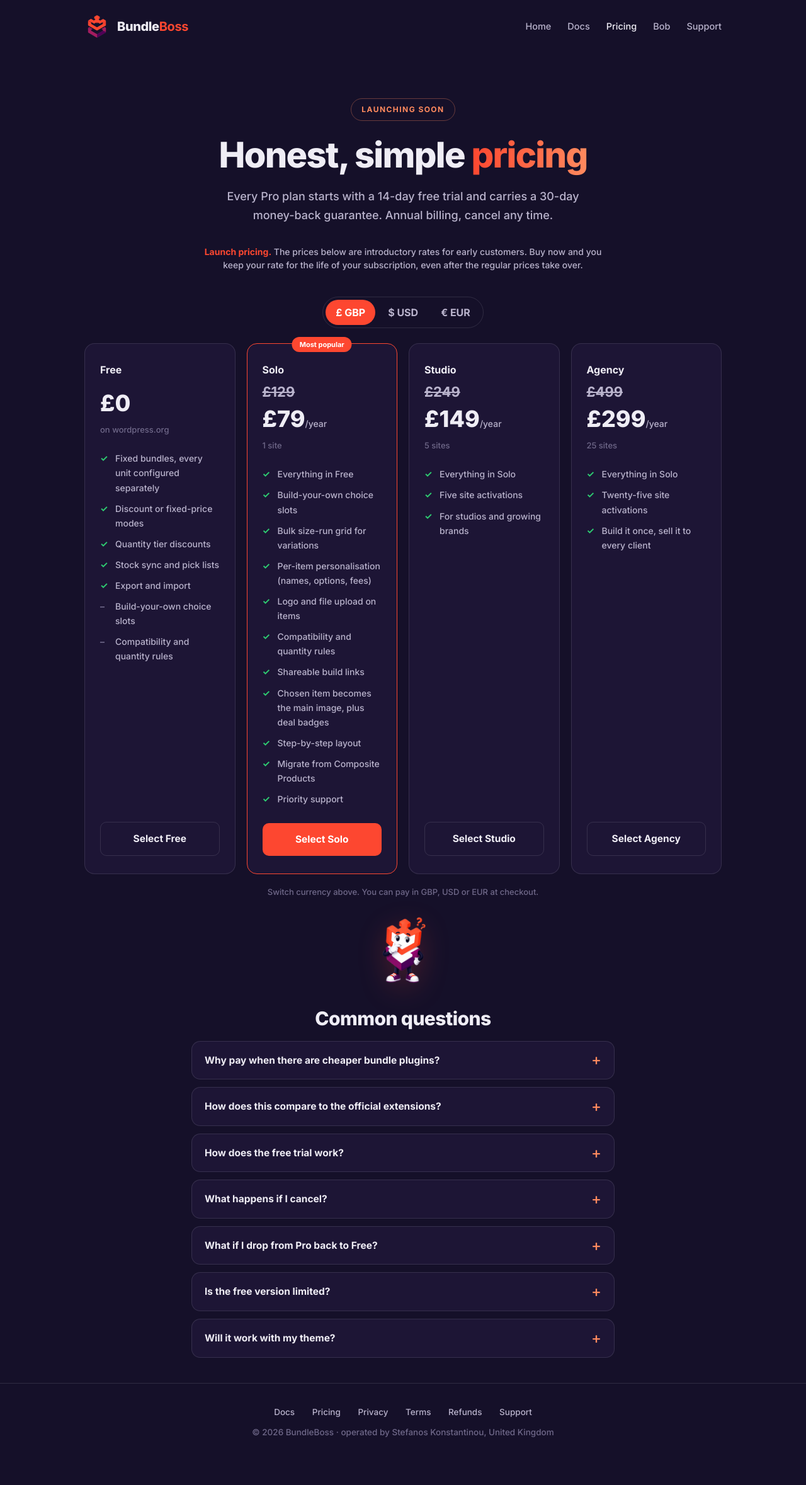
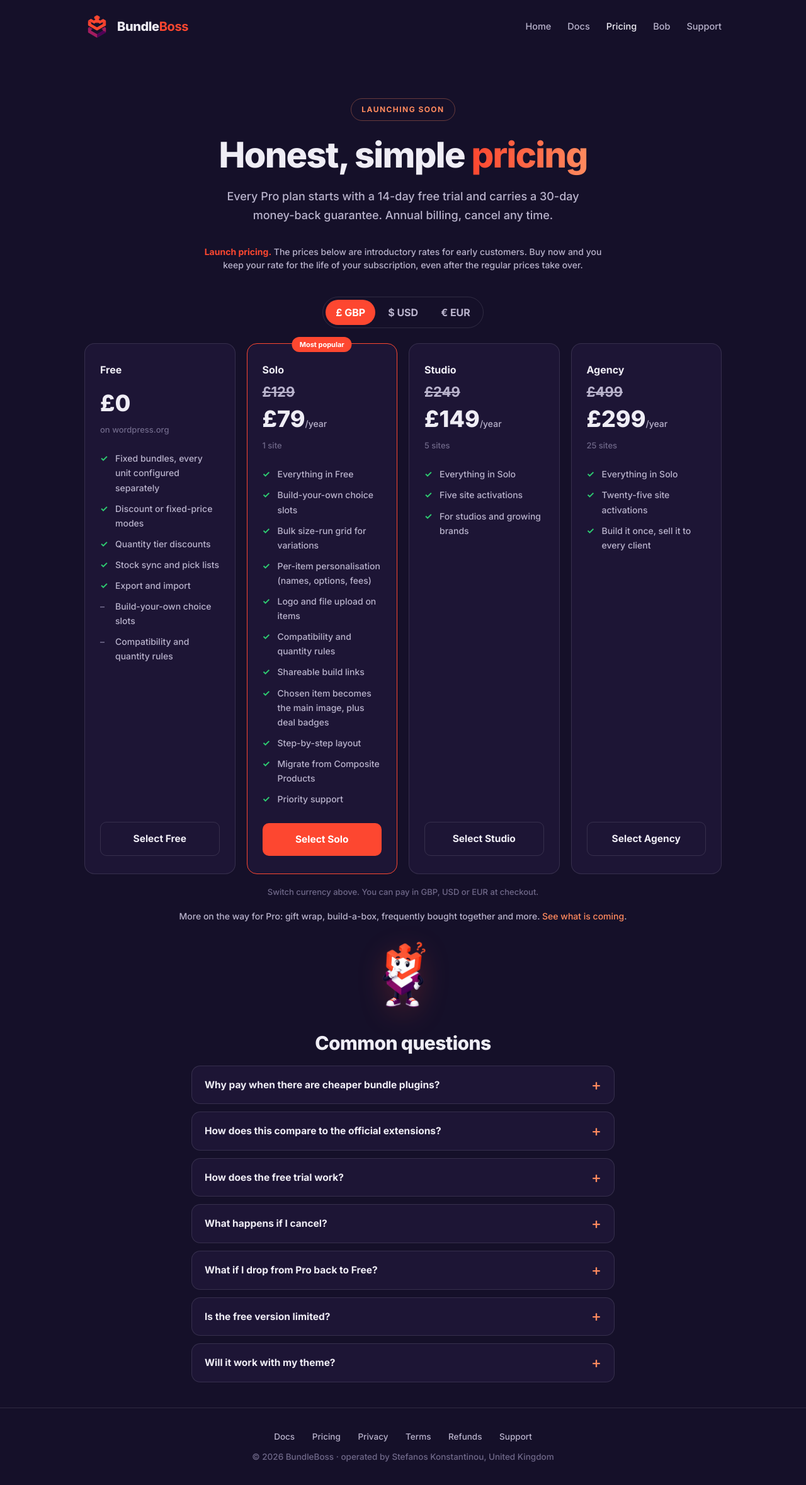
Before and after one commit to BundleBoss/website, a Jekyll site: the page pricing/index.html, which Jekyll copies as it is, in a window 1280 px wide. Shown: the whole page at 63% size. Built offline with Jekyll 4.4.1, drawn with Linux system fonts in a browser that asks for light colours; before the commit the page ends 2319 px from its top, so only the background shows below that.

Commit message:
Pricing: add a 'coming to Pro' roadmap teaser under the tiers

```diff
--- a/pricing/index.html
+++ b/pricing/index.html
@@ -101,6 +101,7 @@
     </div>
   </div>
   <p class="currency-note">Switch currency above. You can pay in GBP, USD or EUR at checkout.</p>
+  <p class="roadmap-teaser">More on the way for Pro: gift wrap, build-a-box, frequently bought together and more. <a href="/docs/whats-new/">See what is coming</a>.</p>
 </section>
 
 <div class="plan-bar" id="plan-bar" hidden>
--- a/site.css
+++ b/site.css
@@ -118,6 +118,7 @@ p.section-sub { text-align: center; color: var(--muted); margin-bottom: 40px; }
 .tier .price .was { display: block; font-size: 22px; font-weight: 600; line-height: 1; margin-bottom: 3px; color: var(--muted); text-decoration: line-through; }
 .launch-note { max-width: 660px; margin: 14px auto 0; font-size: 14px; line-height: 1.5; color: var(--muted); }
 .launch-note strong { color: var(--coral); }
+.roadmap-teaser { text-align: center; font-size: 14px; color: var(--muted); margin-top: 16px; }
 .tier .per { font-size: 13px; color: var(--faint); margin-bottom: 18px; }
 .tier ul { list-style: none; margin: 0 0 22px; flex: 1; }
 .tier li { font-size: 14px; color: var(--muted); padding: 5px 0 5px 24px; position: relative; }
```
